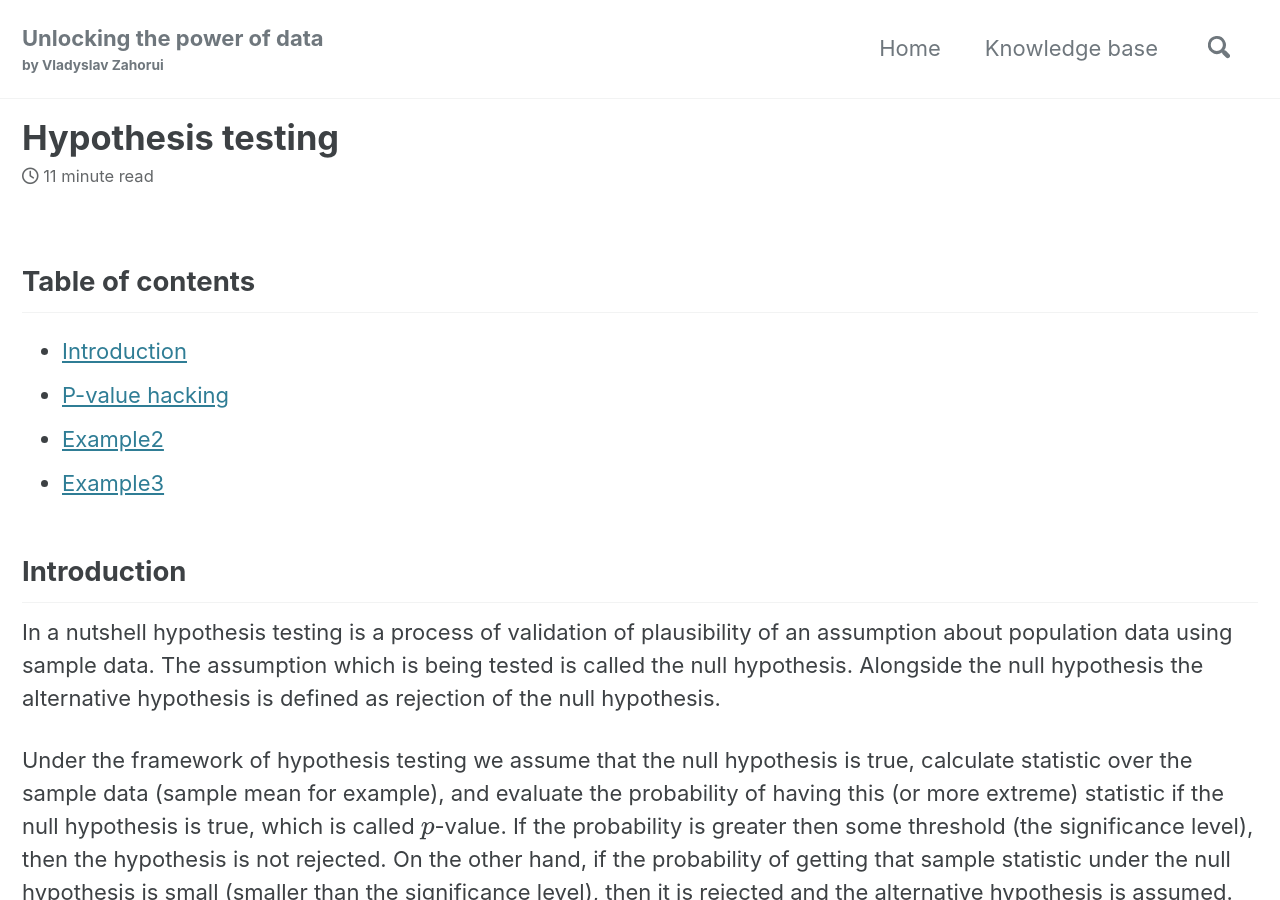
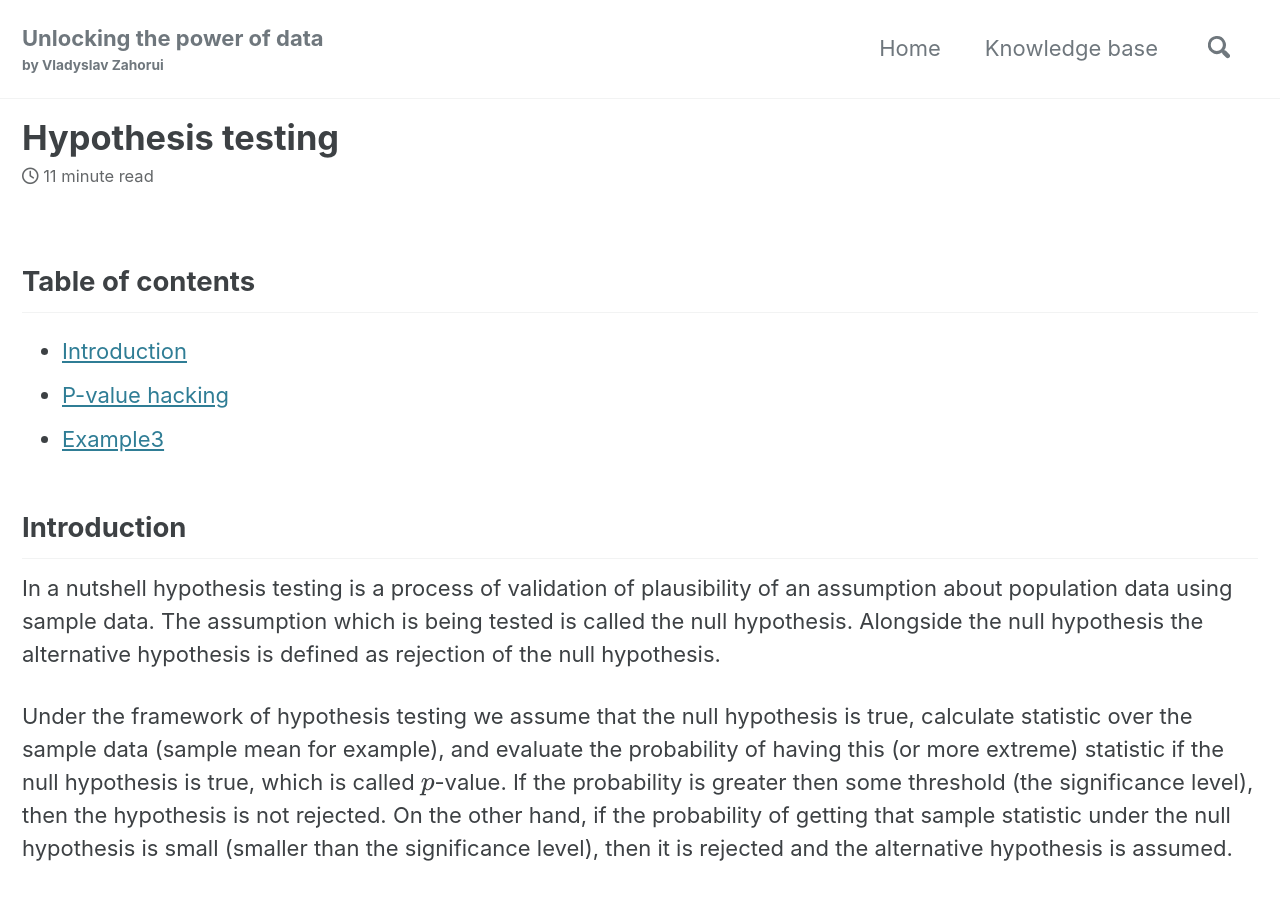
Before and after one commit to vzahorui/vzahorui.github.io, a Jekyll site: the page built from _posts/2021-01-21-hypothesis-testing.md, in a window 1280 px wide and 900 px high. Built offline with Jekyll 4.4.1, drawn with Linux system fonts in a browser that asks for light colours; cached includes are drawn as plain includes; nearby versions of some CDN libraries; formulas are drawn with MathJax 3; some of the changed text lies outside the part shown.

Commit message:
test table of contents

```diff
--- a/_posts/2021-01-21-hypothesis-testing.md
+++ b/_posts/2021-01-21-hypothesis-testing.md
@@ -11,7 +11,6 @@
 
 * [Introduction](#introduction)
 * [P-value hacking](#p_value_hacking)
-* [Example2](#example2)
 * [Example3](#id-section1)
 
 
@@ -42,7 +41,7 @@
 
 With regard to this, the level of significance should be determined beforehand, so as not to "adjust" the obtained result to be more suitable for the researcher. The higher the level of significance - the higher probability of making type I error, and vice versa the lower the significance level - the higher probability of type II error. Therefore, setting a low significance level means that we require stronger evidence for rejecting the null hypothesis but if the hypothesis happens to be false there is a higher chance of not rejecting it.
 
-## Statistical power [](#){name=example2}
+## Statistical power <a href="#page-title" class="back-to-top">{{ site.data.ui-text[site.locale].back_to_top | default: 'Back to Top' }} &uarr;</a>
 
 Statistical power is the probability of correctly rejecting the null hypothesis. In other words, it is the probability of correctly getting a small $p$-value when the null hypothesis is wrong, so it can be expressed as 1 minus probability of type II error.
 
```
